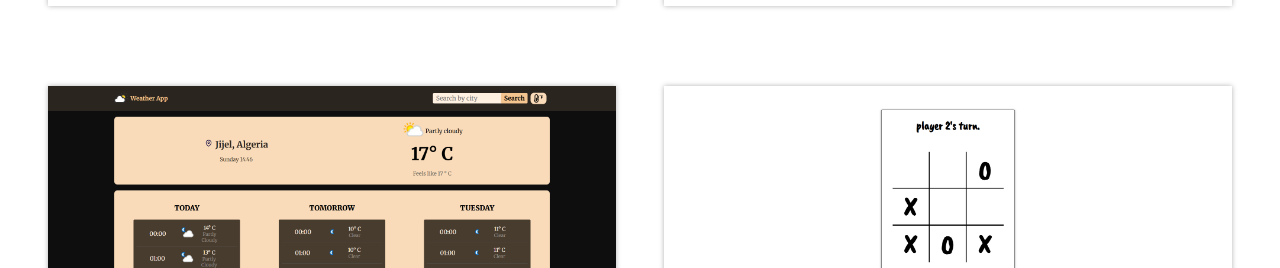
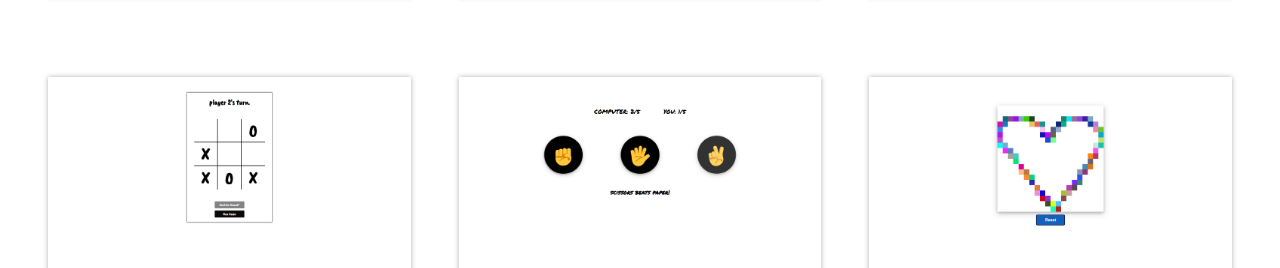
Before and after one commit to CheraHamza/portfolio, a website built with webpack: page src/index.html in a window 1280 px wide. Shown: the part 1172-1440 px from the top of the page. Built offline with nearby package versions, Linux system fonts and the light colour scheme.

Commit message:
fix(css): adjust project grid layout for improved responsiveness

```diff
--- a/src/style.css
+++ b/src/style.css
@@ -114,7 +114,7 @@ main h1 {
 .projects {
 	display: grid;
 	justify-content: center;
-	grid-template-columns: repeat(auto-fill, minmax(25rem, 1fr));
+	grid-template-columns: repeat(auto-fill, minmax(18rem, 1fr));
 	gap: 5rem 3rem;
 }
 
```
